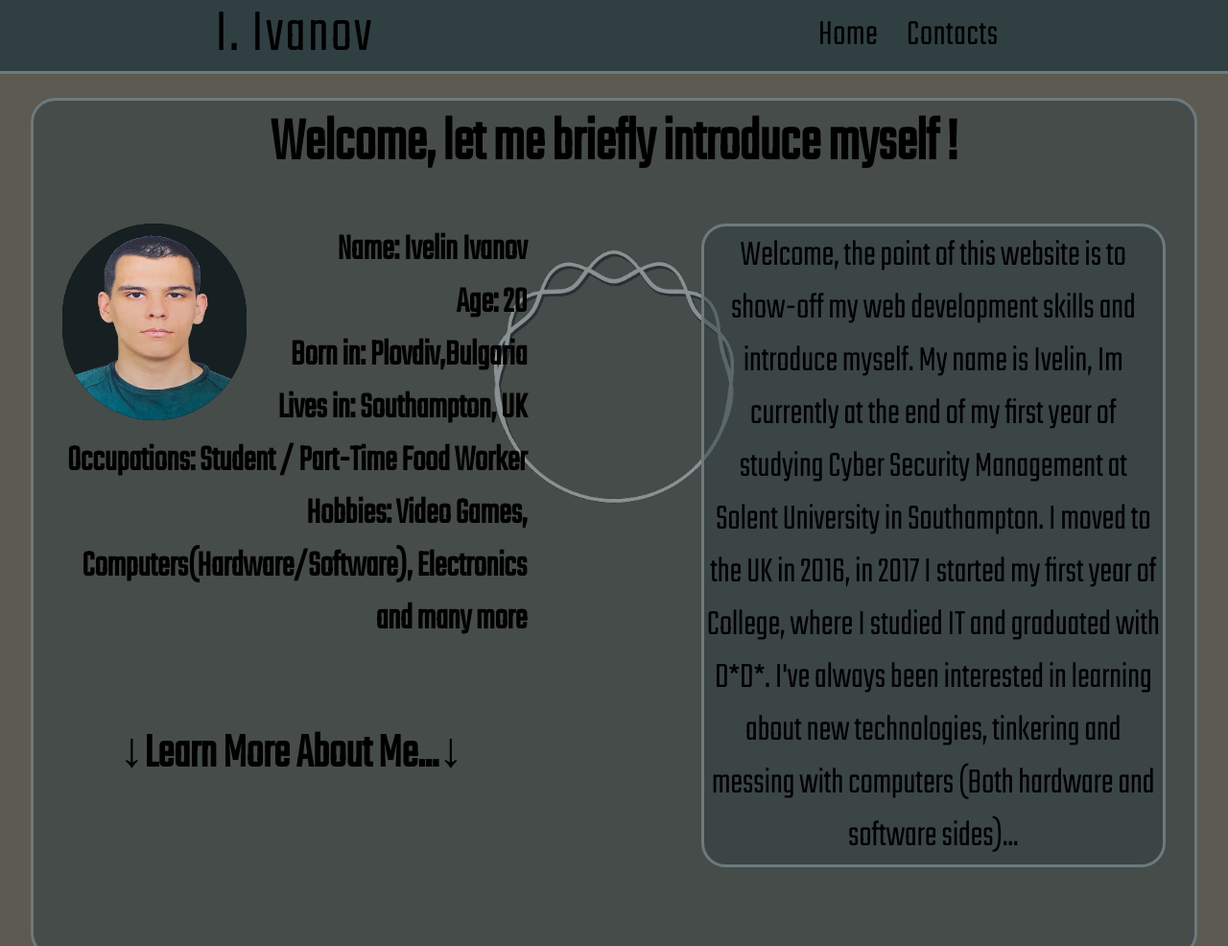
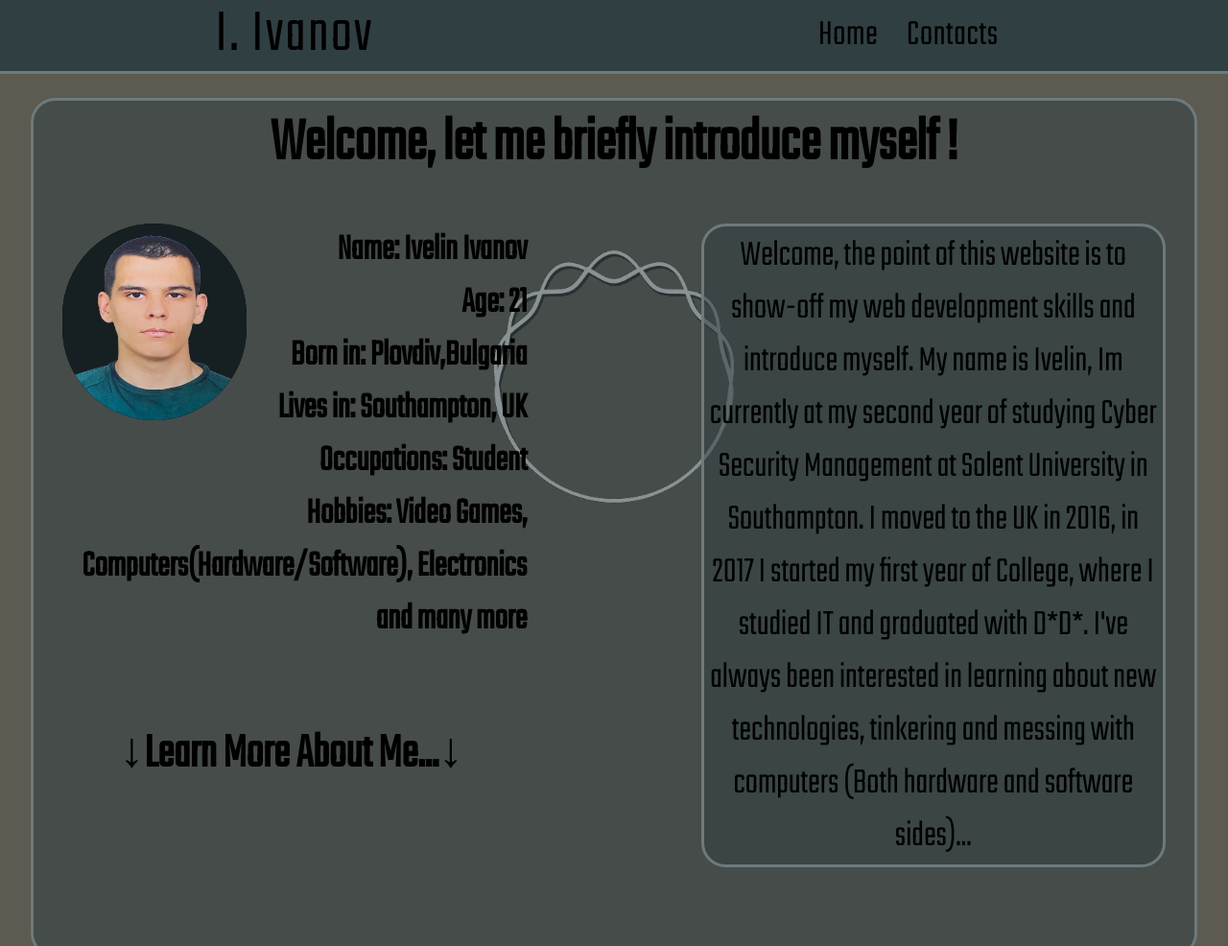
Before and after one commit to IIvanov29/Portfolio, a plain HTML site: page index.html in a window 1280 px wide. Shown: the top 986 px of the page at 96% size. Drawn offline with Linux system fonts and the light colour scheme.

Commit message:
Update index.html

```diff
--- a/index.html
+++ b/index.html
@@ -29,15 +29,15 @@
         <div class="subsec1">
                 <img alt="Photo of Me" class="profimage" src="ibo.jpg">
                 <h2>Name: Ivelin Ivanov</h2>
-                <h2>Age: 20</h2>
+                <h2>Age: 21</h2>
                 <h2>Born in: Plovdiv,Bulgaria</h2>
                 <h2>Lives in: Southampton, UK</h2>
-                <h2>Occupations: Student / Part-Time Food Worker</h2>
+                <h2>Occupations: Student</h2>
                 <h2>Hobbies: Video Games, Computers(Hardware/Software), Electronics and many more</h2>
         </div>
         <div class="subsec2">
             <p>Welcome, the point of this website is to show-off my web development skills and introduce myself. My name is
-                Ivelin, Im currently at the end of my first year of studying Cyber Security Management at Solent University in Southampton.
+                Ivelin, Im currently at my second year of studying Cyber Security Management at Solent University in Southampton.
                 I moved to the UK in 2016, in 2017 I started my first year of College, where I studied IT and graduated with D*D*.
                 I've always been interested in learning about new technologies, tinkering and messing with computers (Both hardware and software sides)...
             </p>
```
